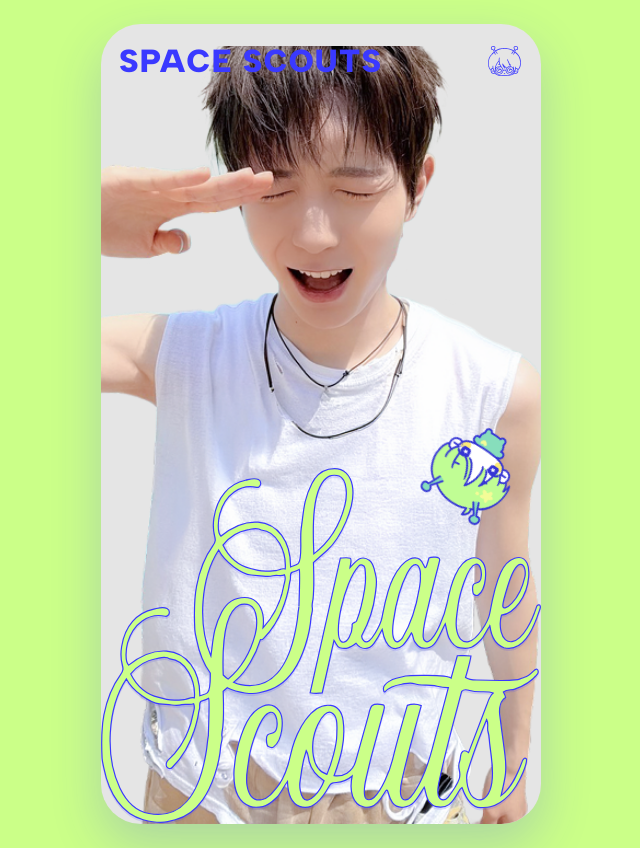
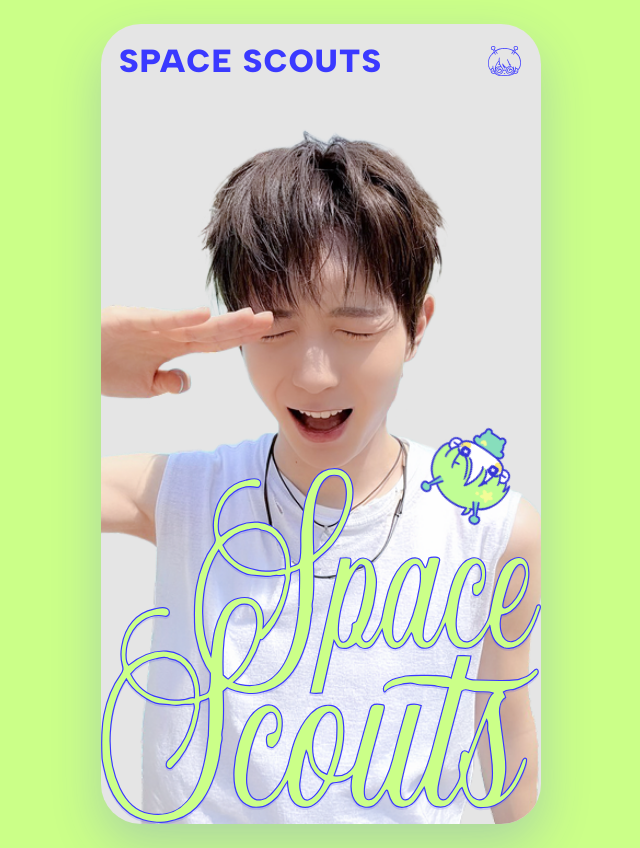
Before and after one commit to bean-baek/SPACE-SCOUTS, a React (Vite) app: page / in a window 1280 px wide. Shown: the whole page, without its empty margins (319-959 px from the left). Built offline with nearby package versions, Linux system fonts and the light colour scheme.

Commit message:
refactoring

```diff
--- a/src/App.jsx
+++ b/src/App.jsx
@@ -25,6 +25,8 @@
 
   let title = "SPACE SCOUTS";
   let pageColor; // single source of truth — flows to both the appbar and the page body
+  let appbarColor; // appbar only changes color on detail pages
+  let titleBold = false; // grid pages have bold title
   let iconActive = 2;
   let iconLabel = "Home";
   let onIconClick;
@@ -44,6 +46,7 @@
       view = <Menu />;
       break;
     case "grid":
+      titleBold = true;
       onIconClick = () => go("#/menu");
       view = <RewardGrid subId={route.subId} />;
       break;
@@ -51,6 +54,7 @@
       iconActive = 0;
       iconLabel = "Back to list";
       onIconClick = () => go(`#/c/${route.subId}`);
+      appbarColor = pageColor;
       view = (
         <ItemDetail
           key={route.itemId}
@@ -72,7 +76,8 @@
       <img className="sparkles" src="/images/sparkle.png" alt="" aria-hidden="true" />
       <Appbar
         title={title}
-        color={pageColor}
+        color={appbarColor}
+        titleBold={titleBold}
         iconActive={iconActive}
         iconLabel={iconLabel}
         onIconClick={onIconClick}
--- a/src/components/Appbar.jsx
+++ b/src/components/Appbar.jsx
@@ -5,7 +5,7 @@
 export default function Appbar({
   title,
   color,
-  overlay = false,
+  titleBold = false,
   iconActive = 2,
   iconLabel = "Home",
   onIconClick,
@@ -13,11 +13,8 @@
   const handleIconClick = onIconClick ?? (() => go("#/"));
 
   return (
-    <ThemedSurface
-      as="header"
-      color={color}
-      className={`appbar ${overlay ? "appbar--overlay" : ""}`.trim()}>
-      <h1 className="appbar__title">{title}</h1>
+    <ThemedSurface as="header" color={color} className="appbar">
+      <h1 className={`appbar__title ${titleBold ? "appbar__title--bold" : ""}`.trim()}>{title}</h1>
       <ToggleIcon
         active={iconActive}
         size={30}
--- a/src/components/Landing.jsx
+++ b/src/components/Landing.jsx
@@ -4,15 +4,17 @@
 export default function Landing() {
   return (
     <section className="landing">
-      <img className="landing__photo" src="/images/landing.png" alt="RYO" />
-
+      {/* Bar first, photo second: the photo is a flex item that takes whatever
+          height is left, so it always starts exactly below the bar — no
+          hard-coded offset to drift if the wordmark wraps on a narrow screen. */}
       <Appbar
-        overlay
         title="SPACE SCOUTS"
         iconActive={1}
         iconLabel="Enter Space Scouts"
         onIconClick={() => go("#/menu")}
       />
+
+      <img className="landing__photo" src="/images/landing.png" alt="RYO" />
 
       <img
         className="hero__logo"
--- a/src/styles.css
+++ b/src/styles.css
@@ -16,10 +16,31 @@
   --maxw: 440px;
   --pad: 18px;
   --font-round: "Albert Sans", sans-serif;
+
+  /* Appbar metrics. Height is derived, not guessed: vertical padding twice
+     over, plus 34px for the tallest child (the 30px toggle icon + its 2px
+     padding), plus the notch inset. Deriving it means the landing hero below
+     stays glued to the bar even if this padding is retuned. */
+  --appbar-pad-y: 20px;
+  --appbar-h: calc(env(safe-area-inset-top) + (var(--appbar-pad-y) * 2) + 34px);
+
+  /* How far the landing photo starts below the top of the phone frame. The
+     band it leaves is what the SPACE SCOUTS wordmark reads against, so the
+     photo begins where the appbar ends. Raise/lower this one value to give
+     the wordmark more or less room. */
+  --hero-inset: var(--appbar-h);
 }
 
 * {
   box-sizing: border-box;
+}
+
+/* Responsive safety net: an image can never force its container wider than
+   the phone frame, whatever its intrinsic size. Elements that deliberately
+   drive their own box (the hero, tiles, sparkles) set sizing via their own
+   class, which outranks this. */
+img {
+  max-width: 100%;
 }
 
 html,
@@ -111,18 +132,6 @@
 .appbar.theme-khaki {
   background: var(--khaki);
 }
-/* Overlay variant: floats transparently over the landing photo instead of
-   sitting in normal flow. Same padding/font-size as the default appbar —
-   that's the whole point, so the bar never changes size between screens. */
-.appbar.appbar--overlay {
-  position: absolute;
-  top: 0;
-  left: 0;
-  right: 0;
-  z-index: 3;
-  background: transparent;
-}
-
 .appbar__title {
   margin: 0;
   font-size: 1.75rem;
@@ -132,10 +141,15 @@
   color: var(--ink);
 }
 /* Landing's title stays bold — every other appbar (grid/detail pages) uses
-   the lighter weight above. */
-.appbar--overlay .appbar__title {
+   the lighter weight above. Scoped by the landing section rather than a
+   modifier class, since the bar now sits in that section's flow. */
+.landing .appbar__title {
   font-size: 2rem;
   letter-spacing: 0.04em;
+  font-weight: 900;
+}
+/* Grid page titles are also bold */
+.appbar__title--bold {
   font-weight: 900;
 }
 /* Shared toggle icon (appbar home button + landing header icon) */
@@ -168,26 +182,42 @@
   z-index: 2;
 }
 
-/* ---------- Landing (full-bleed photo, header overlaid on top) ---------- */
+/* ---------- Landing (wordmark band on top, photo filling the rest) ---------- */
+/* Column flow so the photo below takes exactly the height the appbar leaves
+   over. That keeps the band above it self-correcting — if the wordmark ever
+   wraps on a very narrow screen the bar grows and the photo simply starts
+   lower, instead of being overlapped by a hard-coded offset. */
 .landing {
   position: relative;
-  height: 100dvh;
+  /* Fills the phone frame rather than re-deriving the viewport height, so the
+     hero can't desync from .phone (which is margin-offset on desktop). */
+  height: 100%;
   width: 100%;
+  display: flex;
+  flex-direction: column;
   overflow: hidden;
 }
+/* Hero photo. The artwork is authored at 402x791 (the iPhone 16/17 canvas),
+   so at the target ratio it fills its slot with only a few px trimmed off the
+   sides. `flex: 1` + `min-height: 0` lets it absorb the leftover height at any
+   aspect ratio, and anchoring object-position to the top keeps RYO's face in
+   frame — the sacrificial edge is the bottom, which sits behind .hero__logo
+   anyway. Note this replaces a `padding-top` inset: padding on a replaced
+   element shrinks the content box object-fit resolves against, so the crop
+   drifted per aspect ratio while the gap scaled off the width instead. */
 .landing__photo {
-  position: absolute;
-  padding-top: 5%;
+  flex: 1;
+  min-height: 0;
   width: 100%;
-  height: 100%;
   object-fit: cover;
-  object-position: bottom center;
+  object-position: center top;
   display: block;
 }
 .hero__logo {
   position: absolute;
   bottom: 0%;
   width: 100%;
+  height: auto;
   z-index: 2;
   filter: drop-shadow(0 2px 0 rgba(58, 57, 255, 0.15));
 }
@@ -196,6 +226,7 @@
   right: 5%;
   bottom: 38%;
   width: 22%;
+  height: auto;
   max-width: 92px;
   z-index: 2;
   animation: mascot-spin 5s linear infinite;
@@ -310,6 +341,11 @@
   flex-direction: column;
   min-height: 100%;
 }
+/* Square photo stage. The inset is a percentage, not a fixed 80px, so the
+   product occupies the same share of the tile on every screen — a fixed inset
+   ate 44% of a 320px tile but only 40% of a 440px one, so photos looked
+   smaller on small phones. 22% reproduces the original 80px at the 402px
+   design width. */
 .detail__image {
   position: relative;
   aspect-ratio: 1 / 1;
@@ -318,9 +354,8 @@
   align-items: center;
   justify-content: center;
   overflow: hidden;
-  margin-bottom: 0;
   flex-shrink: 0;
-  padding: 80px;
+  padding: 22%;
 }
 .detail__image img {
   width: 100%;
@@ -396,8 +431,8 @@
 
 .panel__title {
   margin: 25px 0;
-  font-size: 2.3rem;
-  font-weight: 900;
+  font-size: 2rem;
+  font-weight: 700;
   color: var(--ink);
 }
 .panel__meta {
@@ -439,9 +474,10 @@
 }
 .panel__desc {
   margin: 0 0 14px;
-  font-size: 1rem;
-  line-height: 1.55;
-  color: #2c2c50;
+  font-size: 0.75rem;
+  line-height: 1.7;
+  color: #262626;
+  font-family: "42dot Sans";
 }
 .panel__desc:last-child {
   margin-bottom: 0;
```
Also changed, not shown: src/data.js (+25 -10 lines).
